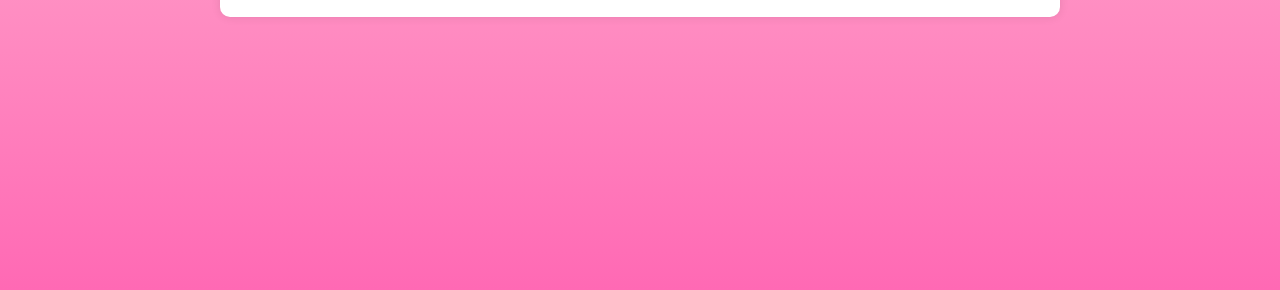
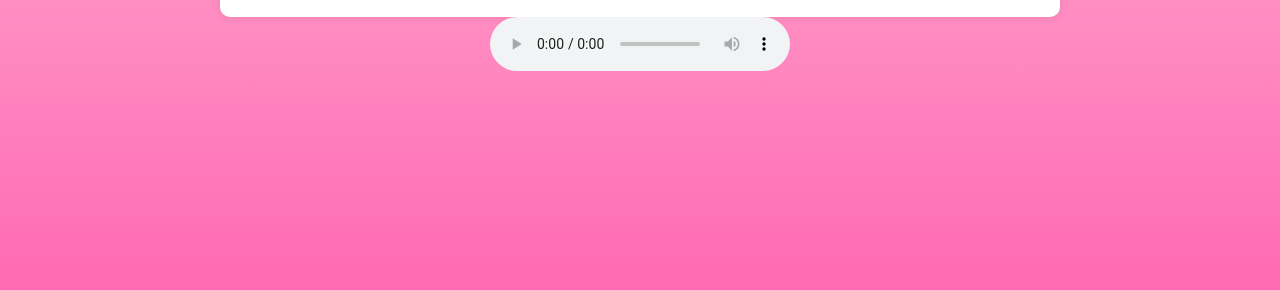
Before and after one commit to Amper-007/Birthday, a website: page index.html in a window 1280 px wide. Shown: the part 510-800 px from the top of the page. Drawn offline with Linux system fonts and the light colour scheme.

Commit message:
Update index.html

```diff
--- a/index.html
+++ b/index.html
@@ -46,7 +46,7 @@
         />
       </div>
     </main>
-    <audio id="bg-music" autoplay loop>
+    <audio id="bg-music" controls autoplay loop>
       <source
         src="https://drive.google.com/uc?export=download&id=1Z8wgTrPYMWlFJVbSNnA2_PfOgqe9Q4vB"
         type="audio/mpeg"
```
